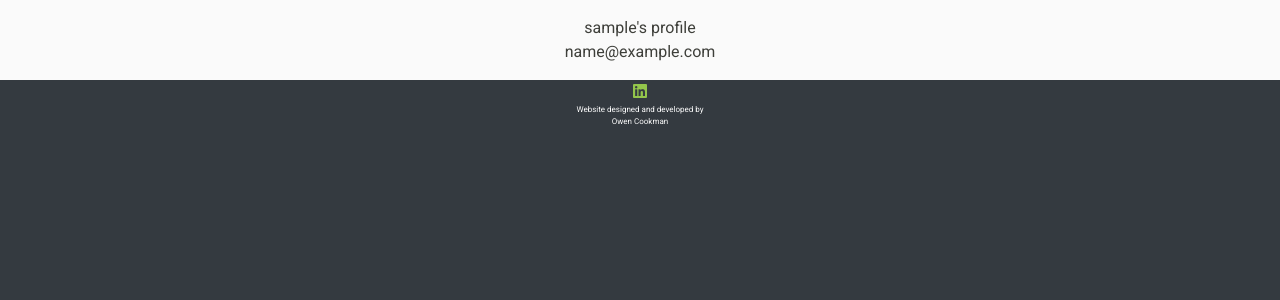
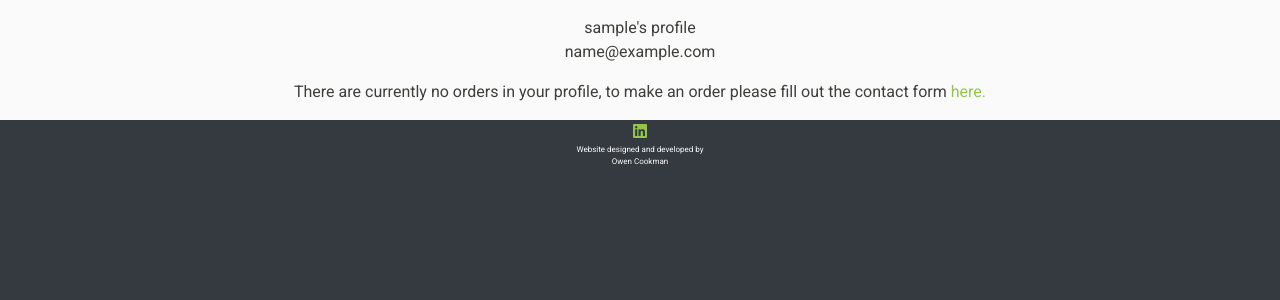
Before and after one commit to OwenCookman/owen-webdev, a Django app: page /accounts/profile/ in a window 1280 px wide. Shown: the part 71-371 px from the top of the page. Run offline with Django 3.2, Linux system fonts and the light colour scheme; the visitor is signed in with stand-in values (Sample User, id 1); data comes from the database, SQL or seed files in the repository; data that the repository does not hold is empty; some libraries are stand-ins or nearby versions; some web fonts are replaced.

Commit message:
placed orders in an if statement

```diff
--- a/accounts/templates/profile.html
+++ b/accounts/templates/profile.html
@@ -6,13 +6,14 @@
 
 {% block content %}
 <p>{{ profile.email }}</p>
+{% if orders %}
 {% for order in orders %}
 	<div class="row">
 		<div class="col-3">
 			<p>Business Name</p>
 		</div>
 		<div class="col-3">
-		<p>Website Type</p>
+			<p>Total cost</p>
 		</div>
 		<div class="col-3">
 			<p>Status</p>
@@ -26,7 +27,7 @@
 			<p>{{ order.business_name }}</p>
 		</div>
 		<div class="col-3">
-		<p>{{ order.website }}</p>
+			<p>£{{ order.price|floatformat:2 }}</p>
 		</div>
 		<div class="col-3">
 			{% if order.pay_deposit is False %}
@@ -65,4 +66,9 @@
 	</div>
 
 	{% endfor %}
+	{% else %}
+	<p>There are currently no orders in your profile, to make an order please fill out the contact form <a
+			href="{% url 'contact' %}">here.</a></p>
+{% endif %}
+
 {% endblock %}
```
Lines whose indentation alone changed are shown as unchanged.
